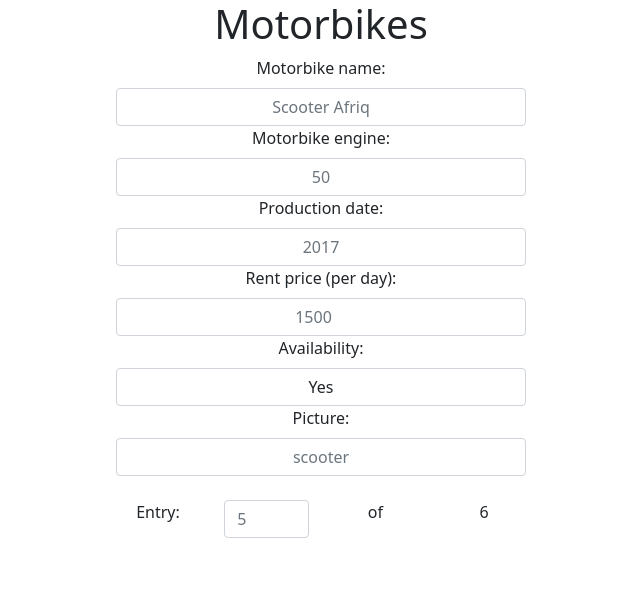
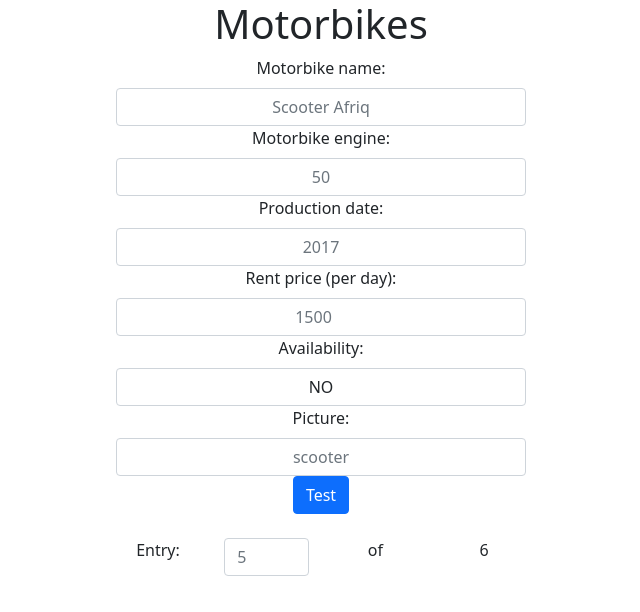
Before and after one commit to donbigosso/JSON_Reader_Frontend, a React (Create React App) app: page / in a window 1280 px wide. Shown: the top 612 px of the page, without its empty margins (319-959 px from the left). Built offline with nearby package versions, Linux system fonts and the light colour scheme.

Commit message:
Modified data successfully posted to API

```diff
--- a/package.json
+++ b/package.json
@@ -11,6 +11,7 @@
     "react": "^18.1.0",
     "react-bootstrap": "^2.4.0",
     "react-dom": "^18.1.0",
+    "react-hook-form": "^7.32.1",
     "react-scripts": "5.0.1",
     "web-vitals": "^2.1.4"
   },
--- a/public/data/settings.json
+++ b/public/data/settings.json
@@ -1,6 +1,6 @@
 {
   "settings": {
-    "apiPath": "",
+    "apiPath": "http://localhost:80/my/JSON_manager_api/tester.php",
     "jsonFilename": "motorbikeList.json",
     "jsonPath": "/data/"
   },
--- a/src/components/LoadedPage.js
+++ b/src/components/LoadedPage.js
@@ -1,10 +1,13 @@
 import React, { useState, useEffect } from "react";
 import Form from "react-bootstrap/Form";
 import Col from "react-bootstrap/Col";
-import { FormControl, Row } from "react-bootstrap";
+import { Button, FormControl, Row } from "react-bootstrap";
+import { useForm } from "react-hook-form";
+import axios from "axios";
+
 export default function LoadedPage(props) {
-  const dataPack = props.data;
-  const [labelCnt, setLabelCnt] = useState(0);
+  const { register, handleSubmit } = useForm();
+  const [dataPack, setDataPack] = useState(props.data);
   const [labelVals, setLabelVals] = useState([]);
   const [currentElement, setCurrentElement] = useState(4);
   const [alertStatus, setAlertStatus] = useState({ elementNotInRange: false });
@@ -37,11 +40,10 @@ export default function LoadedPage(props) {
 
   const labelKeys = Object.keys(dataPack[0]);
   const labelCount = labelKeys.length;
-  useEffect(() => {
-    setLabelCnt(labelCount);
-    setLabelVals(labelKeys);
-    // eslint-disable-next-line react-hooks/exhaustive-deps
-  }, []);
+
+  const test_function = () => {
+    console.log(register);
+  };
 
   const checkPlaceholder = (element) => {
     if (typeof element === "boolean") {
@@ -64,8 +66,12 @@ export default function LoadedPage(props) {
       ? "boolean"
       : "text";
   };
+  const changeValueOf = (element) => {
+    setDataPack({ ...dataPack, currentElement, name: "test" });
+    console.log(element);
+  };
 
-  const createAFormControlField = (element) => {
+  const createAFormControlField = (element, index) => {
     const typeOfInput = checkInputType(dataPack[0][element]);
 
     return typeOfInput !== "boolean" ? (
@@ -73,11 +79,17 @@ export default function LoadedPage(props) {
         className="formField"
         type={typeOfInput}
         placeholder={checkPlaceholder(dataPack[currentElement][element])}
+        {...register(element)}
       />
     ) : (
-      <FormControl as="select" values="to be fixed" className="formField">
-        <option>Yes</option>
-        <option>No</option>
+      <FormControl
+        as="select"
+        defaultValue={dataPack[currentElement][element] ? "YES" : "NO"}
+        className="formField"
+        {...register(element)}
+      >
+        <option>YES</option>
+        <option>NO</option>
       </FormControl>
     );
   };
@@ -89,7 +101,7 @@ export default function LoadedPage(props) {
           <Col md={4}>
             <Form.Group controlId={element}>
               <Form.Label>{displayLabelName(element)}: </Form.Label>
-              {createAFormControlField(element)}
+              {createAFormControlField(element, index)}
             </Form.Group>
           </Col>
           <Col md={4}></Col>
@@ -99,7 +111,12 @@ export default function LoadedPage(props) {
   };
 
   const drawForm = () => {
-    return <Form>{drawFormFields()}</Form>;
+    return (
+      <Form onSubmit={handleSubmit(onSubmit)}>
+        {drawFormFields()}
+        <Button type="submit">Test</Button>
+      </Form>
+    );
   };
 
   const alertMessages = {
@@ -120,6 +137,25 @@ export default function LoadedPage(props) {
     }
   };
 
+  const onSubmit = (data) => {
+    const url = props.customSettings.settings.apiPath;
+    const changedData = {};
+
+    for (const [key, value] of Object.entries(data)) {
+      if (value !== "") {
+        changedData[key] = value;
+      } else {
+        changedData[key] = dataPack[currentElement][key];
+      }
+    }
+
+    console.log(changedData);
+    const dataForPosting = { index: currentElement, data: changedData };
+    axios
+      .post(url, dataForPosting)
+      .then((res) => console.log(res.data))
+      .catch((err) => console.log(err));
+  };
   return (
     <div>
       <h1>{displayCustomFileName(props.fileName)}</h1>
@@ -138,12 +174,12 @@ export default function LoadedPage(props) {
         </Col>
         <Col sm={1}>of</Col>
         <Col sm={1}>{dataPack.length}</Col>
-        <p className="alert">
-          {alertStatus.elementNotInRange
-            ? "Element not in range, please enter a correct value..."
-            : ""}
-        </p>
       </Row>
+      <p className="alert">
+        {alertStatus.elementNotInRange
+          ? "Element not in range, please enter a correct value..."
+          : ""}
+      </p>
     </div>
   );
 }
```
Also changed, not shown: 2 other files (tests, documents, lock files or other folders).
